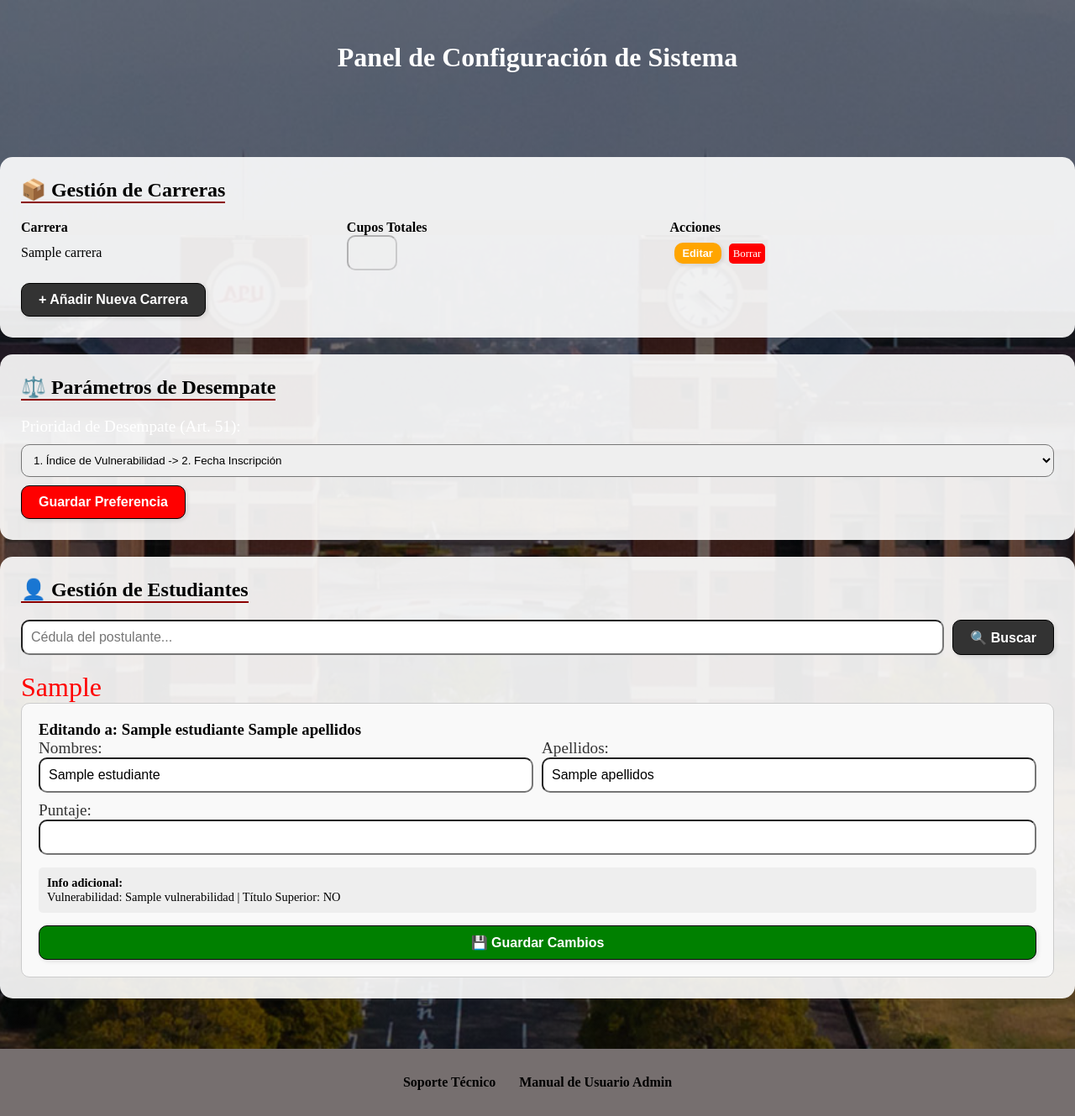
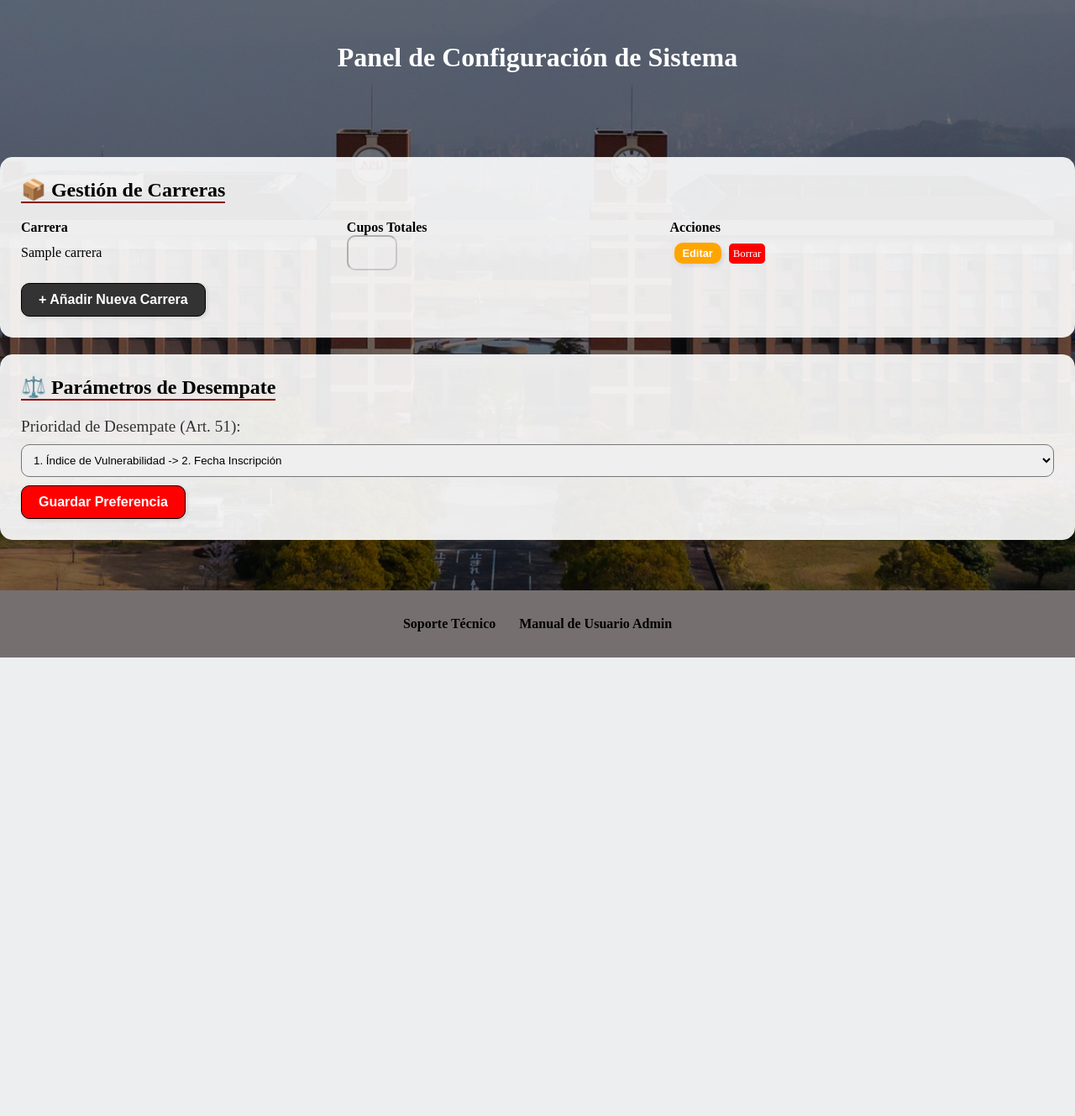
Before and after one commit to Elf3n-RO/Proyect-POO-ULEAM---Group-6---2025, a Flask app: template SAC/src/sac/templates/configuracion.html in a window 1280 px wide. Shown: the part 80-1409 px from the top of the page at 84% size. After the commit the page ends 863 px from the top, so only its background shows below. Run offline with Flask 3, Linux system fonts and the light colour scheme; the template is opened without the code that fills it: most values are stand-ins (such as "Sample title", 1, 10 or a date in 2020).

Commit message:
arreglar la base de datos

```diff
--- a/SAC/src/sac/app.py
+++ b/SAC/src/sac/app.py
@@ -139,43 +139,6 @@ def update_cupos():
     conn.close()
     return redirect(url_for('config_page'))
 
-# --- GESTIÓN DE ESTUDIANTES ---
-
-@app.route('/search-estudiante', methods=['POST'])
-def search_estudiante():
-    cedula = request.form.get('cedula')
-    conn = get_db_connection()
-    cursor = conn.cursor()
-    cursor.execute("SELECT * FROM postulantes WHERE identificacion = ?", (cedula,))
-    estudiante = cursor.fetchone()
-
-    # Necesitamos las carreras para el select del HTML
-    cursor.execute("SELECT codigo, nombre FROM carreras")
-    carreras = cursor.fetchall()
-    conn.close()
-
-    if estudiante:
-        return render_template('configuracion.html', estudiante=estudiante, carreras=carreras)
-    return render_template('configuracion.html', mensaje_estudiante="No encontrado.", carreras=carreras)
-
-@app.route('/update-estudiante', methods=['POST'])
-def update_estudiante():
-    id_org = request.form.get('id_original')
-    nombres = request.form.get('nombres')
-    apellidos = request.form.get('apellidos')
-    puntaje = float(request.form.get('puntaje'))
-
-    conn = get_db_connection()
-    cursor = conn.cursor()
-    cursor.execute("""
-        UPDATE postulantes
-        SET nombres = ?, apellidos = ?, puntaje = ?
-        WHERE identificacion = ?""",
-        (nombres.upper(), apellidos.upper(), puntaje, id_org))
-    conn.commit()
-    conn.close()
-    return redirect(url_for('config_page'))
-
 # --- PROCESO DE ASIGNACIÓN ---
 
 @app.route('/ejecutar-asignacion', methods=['POST'])
@@ -198,5 +161,9 @@ def ejecutar_asignacion():
     # Redirigimos al panel para ver los cambios reflejados
     return redirect(url_for('admin_panel'))
 
+@app.route('/report-page', methods=['POST'])
+def report_page():
+    return render_template('reportes.html')
+
 if __name__ == '__main__':
     app.run(debug=True)
--- a/SAC/src/sac/estudiante_dao.py
+++ b/SAC/src/sac/estudiante_dao.py
@@ -5,7 +5,7 @@ def insertar_estudiante(cedula, nombres, puntaje):
     cursor = conn.cursor()
 
     cursor.execute("""
-        INSERT INTO estudiantes (cedula, nombres, puntaje)
+        INSERT INTO postulantes (cedula, nombres, puntaje)
         VALUES (?, ?, ?)
     """, (cedula, nombres, puntaje))
 
@@ -18,8 +18,8 @@ def obtener_estudiantes_por_puntaje():
     cursor = conn.cursor()
 
     cursor.execute("""
-        SELECT id_estudiante, puntaje
-        FROM estudiantes
+        SELECT id_postulante, puntaje
+        FROM postulantes
         ORDER BY puntaje DESC
     """)
 
--- a/SAC/src/sac/postulacion_dao.py
+++ b/SAC/src/sac/postulacion_dao.py
@@ -1,11 +1,11 @@
 from conexion import obtener_conexion
 
-def insertar_postulacion(id_estudiante, id_carrera, prioridad):
+def insertar_postulacion(id_postulante, id_carrera, prioridad):
     conn = obtener_conexion()
     cursor = conn.cursor()
 
     cursor.execute("""
-        INSERT INTO postulaciones (id_estudiante, id_carrera, prioridad)
+        INSERT INTO postulantes (id_postulante, id_carrera, prioridad)
         VALUES (?, ?, ?)
     """)
 
--- a/SAC/src/sac/static/styles.css
+++ b/SAC/src/sac/static/styles.css
@@ -167,22 +167,3 @@ button:hover {
 #ayuda button:hover {
     background-color: darkred;
 }
-
-#ayuda nav form {
-    display: flex;
-    flex-direction: row;
-    flex-wrap: nowrap;
-    gap: 15px;
-    justify-content: center;
-    align-items: center;
-    margin: 20px 0;
-    width: 200px;
-}
-
-#ayuda nav form button {
-    min-width: 200px;
-    padding: 12px 30px;
-    font-size: 1em;
-    border-radius: 10px;
-    font-weight: 500;
-}
--- a/SAC/src/sac/templates/admin.html
+++ b/SAC/src/sac/templates/admin.html
@@ -40,6 +40,7 @@
             <nav>
                 {% if admin_logeado %}
                     <a href="/admin-panel">Panel Inicio</a>
+                    <a href="/config-page">Configuración</a>
                     <a href="/">Cerrar Sesión</a>
                 {% else %}
                     <a href="#">Soporte</a>
@@ -131,8 +132,9 @@
         <div class="container">
             <nav>
                 {% if admin_logeado %}
-                    <a href="/report-page">Generar Reporte</a>
-                    <a href="/config-page">Configuración</a>
+                    <form action="/report-page" method="POST">
+                        <button type="submit">📊 Generar Reportes</button>
+                    </form>
                 {% else %}
                     <a href="#">Soporte técnico</a>
                     <a href="#">¿Necesitas Ayuda?</a>
--- a/SAC/src/sac/templates/configuracion.html
+++ b/SAC/src/sac/templates/configuracion.html
@@ -96,7 +96,7 @@ function mostrarFormularioAlta() {
             <div class="config-card">
                 <h2 class="seccion-titulo" style="color: black; border-color: darkred;">⚖️ Parámetros de Desempate</h2>
                 <form action="/set-desempate" method="POST">
-                    <label>Prioridad de Desempate (Art. 51):</label>
+                    <label style="color: #333;">Prioridad de Desempate (Art. 51):</label>
                     <select name="estrategia" style="width: 100%; padding: 10px; border-radius: 10px; margin: 10px 0;">
                         <option value="vuln">1. Índice de Vulnerabilidad -> 2. Fecha Inscripción</option>
                         <option value="merito">1. Mérito Académico -> 2. Vulnerabilidad</option>
@@ -105,50 +105,7 @@ function mostrarFormularioAlta() {
                 </form>
             </div>
 
-<div class="config-card">
-    <h2 class="seccion-titulo" style="color: black; border-color: darkred;">👤 Gestión de Estudiantes</h2>
 
-    <form action="/search-estudiante" method="POST" style="display: flex; gap: 10px; margin-bottom: 20px;">
-        <input type="text" name="cedula" placeholder="Cédula del postulante..." required style="flex-grow: 1;">
-        <button type="submit" style="margin: 0; background: #333;">🔍 Buscar</button>
-    </form>
-
-    {% if mensaje_estudiante %}
-        <p style="color: red;">{{ mensaje_estudiante }}</p>
-    {% endif %}
-
-    {% if estudiante %}
-    <div style="background: #f9f9f9; padding: 20px; border-radius: 10px; border: 1px solid #ccc; color: black;">
-        <h3>Editando a: {{ estudiante.nombres }} {{ estudiante.apellidos }}</h3>
-        <form action="/update-estudiante" method="POST">
-            <input type="hidden" name="id_original" value="{{ estudiante.identificacion }}">
-
-            <div style="display: grid; grid-template-columns: 1fr 1fr; gap: 10px;">
-                <div>
-                    <label style="color: #333;">Nombres:</label>
-                    <input type="text" name="nombres" value="{{ estudiante.nombres }}" style="width: 100%;">
-                </div>
-                <div>
-                    <label style="color: #333;">Apellidos:</label>
-                    <input type="text" name="apellidos" value="{{ estudiante.apellidos }}" style="width: 100%;">
-                </div>
-            </div>
-
-            <div style="margin-top: 10px;">
-                <label style="color: #333;">Puntaje:</label>
-                <input type="number" step="0.01" name="puntaje" value="{{ estudiante.puntaje }}" style="width: 100%;">
-            </div>
-
-            <div style="margin-top: 15px; padding: 10px; background: #eee; border-radius: 5px; font-size: 0.9em;">
-                <strong>Info adicional:</strong><br>
-                Vulnerabilidad: {{ estudiante.vulnerabilidad }} | Título Superior: {{ "SÍ" if estudiante.has_titulo_superior else "NO" }}
-            </div>
-
-            <button type="submit" style="background: green; width: 100%; margin-top: 15px;">💾 Guardar Cambios</button>
-        </form>
-    </div>
-    {% endif %}
-</div>
 
         </div>
     </section>
```
Also changed, not shown: SAC/src/sac/proceso_asignacion.py (+11 -12 lines).
